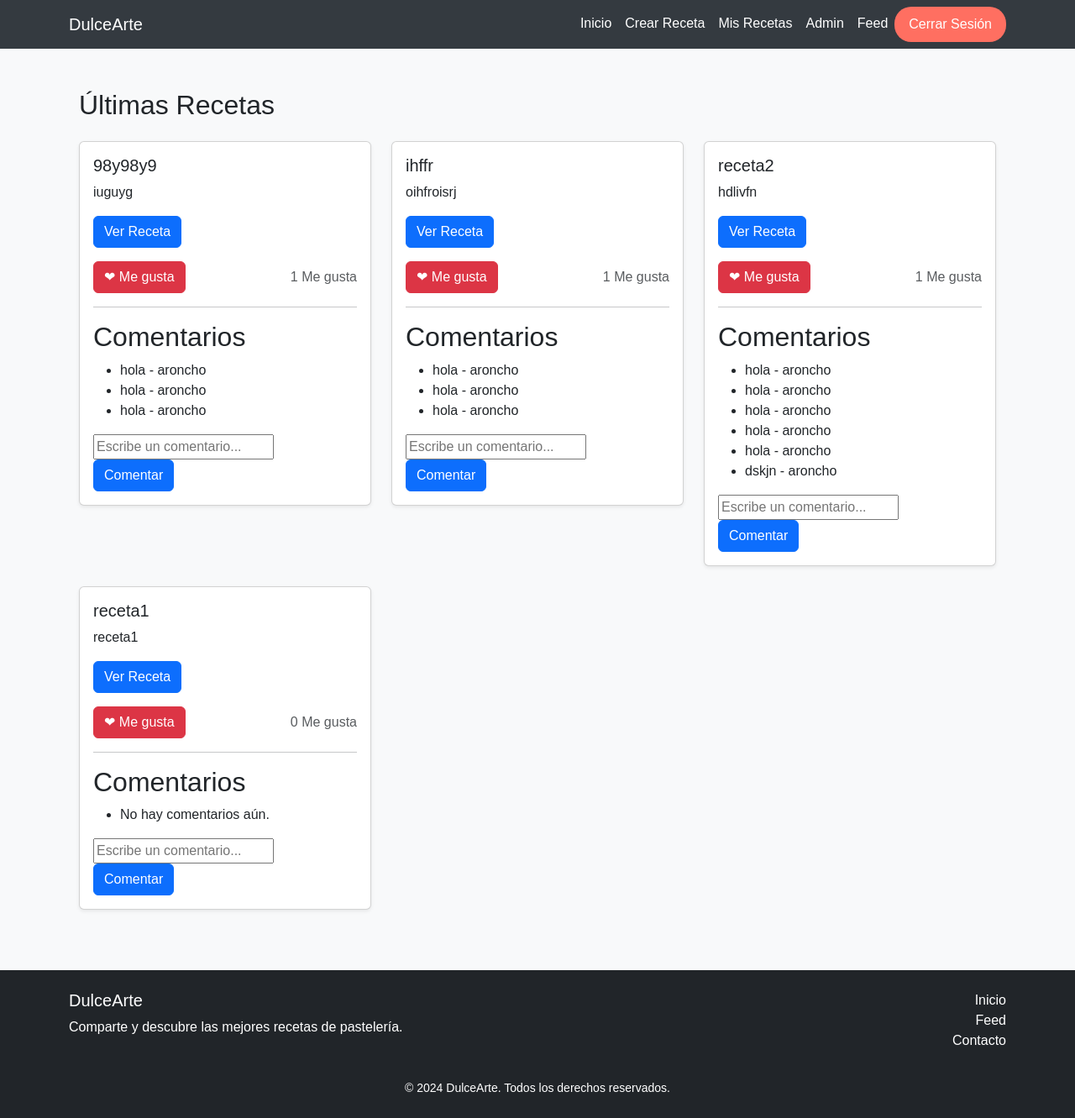
After one commit to Aromcho/dulcearte-django, a Django app: page /feed/ in a window 1280 px wide. The commit adds this page. Shown: the whole page at 84% size. Run offline with Django 5.2, Linux system fonts and the light colour scheme; a user stored in the database is signed in; data comes from the database, SQL or seed files in the repository.

Commit message:
proyecto listo

```diff
--- a/dulcearte/recetas/templates/recetas/base.html
+++ b/dulcearte/recetas/templates/recetas/base.html
@@ -1,44 +1,108 @@
-<!-- recetas/templates/recetas/base.html -->
 <!DOCTYPE html>
 <html lang="es">
 <head>
-    {% load static %} <!-- Cargar las etiquetas estáticas -->
+    {% load static %}
     <meta charset="UTF-8">
     <meta name="viewport" content="width=device-width, initial-scale=1.0">
     <title>{% block title %}DulceArte{% endblock %}</title>
     <!-- Bootstrap CSS -->
-    <link href="https://stackpath.bootstrapcdn.com/bootstrap/5.1.3/css/bootstrap.min.css" rel="stylesheet">
-    <!-- Custom CSS -->
-    <link rel="stylesheet" href="{% static 'css/styles.css' %}">
+    <link href="https://cdn.jsdelivr.net/npm/bootstrap@5.3.0-alpha1/dist/css/bootstrap.min.css" rel="stylesheet">
+    <style>
+        body {
+            background-color: #f8f9fa;
+            font-family: 'Arial', sans-serif;
+        }
+        .navbar {
+            background-color: #343a40;
+        }
+        .navbar-brand, .nav-link {
+            color: white !important;
+        }
+        .navbar-brand:hover, .nav-link:hover {
+            color: #ff6f61 !important;
+        }
+        .nav-item .btn-custom {
+            background-color: #ff6f61;
+            border-radius: 20px;
+            color: white;
+            padding: 0.5rem 1rem;
+        }
+        .nav-item .btn-custom:hover {
+            background-color: #e64a19;
+        }
+    </style>
 </head>
 <body>
-    <!-- Navegación -->
-    <nav class="navbar navbar-expand-lg navbar-light bg-light">
+    <!-- Navbar -->
+    <nav class="navbar navbar-expand-lg">
+        <div class="container">
             <a class="navbar-brand" href="{% url 'home' %}">DulceArte</a>
             <button class="navbar-toggler" type="button" data-bs-toggle="collapse" data-bs-target="#navbarNav" aria-controls="navbarNav" aria-expanded="false" aria-label="Toggle navigation">
                 <span class="navbar-toggler-icon"></span>
             </button>
             <div class="collapse navbar-collapse" id="navbarNav">
-            <ul class="navbar-nav ml-auto">
+                <ul class="navbar-nav ms-auto">
+                    <li class="nav-item">
+                        <a class="nav-link" href="{% url 'home' %}">Inicio</a>
+                    </li>
                     {% if user.is_authenticated %}
-                    <li class="nav-item"><a class="nav-link" href="{% url 'crear_receta' %}">Crear Receta</a></li>
-                    <li class="nav-item"><a class="nav-link" href="{% url 'cerrar_sesion' %}">Cerrar Sesión</a></li>
+                        <li class="nav-item">
+                            <a class="nav-link" href="{% url 'crear_receta' %}">Crear Receta</a>
+                        </li>
+                        <li class="nav-item">
+                            <a class="nav-link" href="{% url 'mis_recetas' %}">Mis Recetas</a>
+                        </li>
+                        <li class="nav-item">
+                            <a class="nav-link" href="{% url 'admin' %}">Admin</a>
+                        </li>
+                        <li class="nav-item">
+                            <a class="nav-link" href="{% url 'feed' %}">Feed</a>
+                        </li>
+                        <li class="nav-item">
+                            <a class="btn btn-custom" href="{% url 'cerrar_sesion' %}">Cerrar Sesión</a>
+                        </li>
                     {% else %}
-                    <li class="nav-item"><a class="nav-link" href="{% url 'inicio_sesion' %}">Iniciar Sesión</a></li>
-                    <li class="nav-item"><a class="nav-link" href="{% url 'registro' %}">Registrarse</a></li>
+                        <li class="nav-item">
+                            <a class="nav-link" href="{% url 'inicio_sesion' %}">Iniciar Sesión</a>
+                        </li>
+                        <li class="nav-item">
+                            <a class="btn btn-custom" href="{% url 'registro' %}">Registrarse</a>
+                        </li>
                     {% endif %}
                 </ul>
             </div>
+        </div>
     </nav>
 
-    <!-- Contenido Principal -->
+    <!-- Contenido principal -->
     <div class="container mt-5">
         {% block content %}{% endblock %}
     </div>
 
-    <!-- Bootstrap JS and dependencies -->
-    <script src="https://code.jquery.com/jquery-3.6.0.min.js"></script>
-    <script src="https://cdn.jsdelivr.net/npm/@popperjs/core@2.9.2/dist/umd/popper.min.js"></script>
-    <script src="https://stackpath.bootstrapcdn.com/bootstrap/5.1.3/js/bootstrap.min.js"></script>
+    <!-- Footer -->
+<footer class="bg-dark text-white mt-5">
+    <div class="container py-4">
+        <div class="row">
+            <div class="col-md-6">
+                <h5>DulceArte</h5>
+                <p>Comparte y descubre las mejores recetas de pastelería.</p>
+            </div>
+            <div class="col-md-6 text-md-end">
+                <ul class="list-unstyled">
+                    <li><a href="{% url 'home' %}" class="text-white text-decoration-none">Inicio</a></li>
+                    <li><a href="{% url 'feed' %}" class="text-white text-decoration-none">Feed</a></li>
+                    <li><a href="#" class="text-white text-decoration-none">Contacto</a></li>
+                </ul>
+            </div>
+        </div>
+        <div class="text-center mt-3">
+            <small>© 2024 DulceArte. Todos los derechos reservados.</small>
+        </div>
+    </div>
+</footer>
+
+    <!-- Bootstrap JS y dependencias -->
+    <script src="https://cdn.jsdelivr.net/npm/@popperjs/core@2.11.6/dist/umd/popper.min.js"></script>
+    <script src="https://cdn.jsdelivr.net/npm/bootstrap@5.3.0-alpha1/dist/js/bootstrap.min.js"></script>
 </body>
 </html>
--- /dev/null
+++ b/dulcearte/recetas/templates/recetas/feed.html
@@ -0,0 +1,91 @@
+{% extends 'recetas/base.html' %}
+
+{% block title %}Feed - DulceArte{% endblock %}
+
+{% block content %}
+    <div class="container mt-5">
+        <h2 class="mb-4">Últimas Recetas</h2>
+        <div class="row">
+            {% for receta in recetas %}
+                <div class="col-md-4">
+                    <div class="card mb-4 shadow-sm">
+                        <div class="card-body">
+                            <h5 class="card-title">{{ receta.titulo }}</h5>
+                            <p class="card-text">{{ receta.descripcion|truncatewords:20 }}</p>
+                            <a href="{% url 'detalle_receta' receta.id %}" class="btn btn-primary mb-3">Ver Receta</a>
+
+                            <!-- Sección de me gusta -->
+                            <div class="d-flex justify-content-between align-items-center">
+                                <button data-id="{{ receta.id }}" class="btn btn-danger btn-megusta">❤ Me gusta</button>
+                                <span id="like-count-{{ receta.id }}" class="text-muted">{{ receta.megusta_set.count }} Me gusta</span>
+                            </div>
+
+                            <!-- Sección de comentarios -->
+                            <hr>
+                            <h2>Comentarios</h2>
+                            <ul>
+                                {% for comentario in receta.comentarios.all %}
+                                    <li>{{ comentario.contenido }} - {{ comentario.autor }}</li>
+                                {% empty %}
+                                    <li>No hay comentarios aún.</li>
+                                {% endfor %}
+                            </ul>
+
+                            <!-- Formulario para agregar comentario -->
+                            <form class="comment-form" data-id="{{ receta.id }}">
+                                {% csrf_token %}
+                                <input type="text" name="contenido" placeholder="Escribe un comentario..." required>
+                                <button type="submit" class="btn btn-primary">Comentar</button>
+                            </form>
+
+                        </div>
+                    </div>
+                </div>
+            {% endfor %}
+        </div>
+    </div>
+
+    <!-- Script para manejar AJAX -->
+    <script>
+        // Manejar el clic en el botón de "Me gusta"
+        document.querySelectorAll('.btn-megusta').forEach(button => {
+            button.addEventListener('click', function() {
+                const recetaId = this.dataset.id;
+                fetch(`/receta/${recetaId}/megusta/`, {
+                    method: 'POST',
+                    headers: {
+                        'X-CSRFToken': '{{ csrf_token }}',
+                    }
+                })
+                .then(response => response.json())
+                .then(data => {
+                    document.getElementById(`like-count-${recetaId}`).innerText = `${data.likes} Me gusta`;
+                });
+            });
+        });
+
+        // Manejar el formulario de comentarios
+        document.querySelectorAll('.comment-form').forEach(form => {
+            form.addEventListener('submit', function(event) {
+                event.preventDefault();
+                const recetaId = this.dataset.id;
+                const formData = new FormData(this);
+
+                fetch(`/receta/${recetaId}/comentario/`, {
+                    method: 'POST',
+                    body: formData,
+                    headers: {
+                        'X-CSRFToken': '{{ csrf_token }}',
+                    }
+                })
+                .then(response => response.json())
+                .then(data => {
+                    // Actualizar la lista de comentarios
+                    const comentarioList = this.previousElementSibling;
+                    comentarioList.innerHTML += `<li>${data.comentario} - ${data.autor}</li>`;
+                    this.reset();  // Limpiar el formulario
+                });
+            });
+        });
+    </script>
+{% endblock %}
--- a/dulcearte/recetas/templates/recetas/home.html
+++ b/dulcearte/recetas/templates/recetas/home.html
@@ -1,4 +1,3 @@
-<!-- recetas/templates/recetas/home.html -->
 {% extends 'recetas/base.html' %}
 
 {% block title %}Inicio - DulceArte{% endblock %}
@@ -20,7 +19,8 @@
                     <div class="card-body">
                         <h5 class="card-title">{{ receta.titulo }}</h5>
                         <p class="card-text">{{ receta.descripcion|truncatewords:20 }}</p>
-                        <a href="#" class="btn btn-primary">Ver Receta</a>
+                        <!-- Link al detalle de la receta -->
+                        <a href="{% url 'detalle_receta' receta.id %}" class="btn btn-primary">Ver Receta</a>
                     </div>
                 </div>
             </div>
--- a/dulcearte/recetas/urls.py
+++ b/dulcearte/recetas/urls.py
@@ -8,5 +8,11 @@ urlpatterns = [
     path('publicacion/<int:publicacion_id>/comentario/', views.agregar_comentario, name='agregar_comentario'),
     path('publicacion/<int:publicacion_id>/megusta/', views.dar_megusta, name='dar_megusta'),
 
-
+    # Nuevas rutas
+    path('receta/<int:receta_id>/', views.detalle_receta, name='detalle_receta'),  # Detalle de receta
+    path('mis_recetas/', views.mis_recetas, name='mis_recetas'),
+    path('admin/', views.admin_page, name='admin'),
+    path('feed/', views.feed, name='feed'),
+     path('receta/<int:receta_id>/megusta/', views.dar_megusta, name='dar_megusta'),
+    path('receta/<int:receta_id>/comentario/', views.agregar_comentario, name='agregar_comentario'),
 ]
--- a/dulcearte/recetas/views.py
+++ b/dulcearte/recetas/views.py
@@ -1,15 +1,10 @@
-from django.shortcuts import render
-from .forms import RecetaForm
+from django.shortcuts import render, get_object_or_404
+from .forms import RecetaForm, PublicacionForm, ComentarioForm
 from django.contrib.auth.decorators import login_required
-from django.shortcuts import render, redirect
-from .forms import PublicacionForm
-from .forms import ComentarioForm
-from .models import Publicacion
-from .models import MeGusta
-from .models import Receta
-from django.db import IntegrityError
-
-
+from django.shortcuts import redirect
+from .models import Receta, Publicacion, MeGusta, Comentario
+from django.contrib import messages
+from django.http import JsonResponse
 
 
 def home(request):
@@ -29,7 +24,6 @@ def crear_receta(request):
         form = RecetaForm()
     return render(request, 'recetas/crear_receta.html', {'form': form})
 
-
 @login_required
 def crear_publicacion(request):
     if request.method == 'POST':
@@ -44,22 +38,64 @@ def crear_publicacion(request):
     return render(request, 'recetas/crear_publicacion.html', {'form': form})
 
 @login_required
-def agregar_comentario(request, publicacion_id):
-    publicacion = Publicacion.objects.get(id=publicacion_id)
+def agregar_comentario(request, receta_id):
+    receta = get_object_or_404(Receta, id=receta_id)
     if request.method == 'POST':
-        form = ComentarioForm(request.POST)
-        if form.is_valid():
-            comentario = form.save(commit=False)
-            comentario.autor = request.user
-            comentario.publicacion = publicacion
-            comentario.save()
-            return redirect('home')
-    else:
-        form = ComentarioForm()
-    return render(request, 'recetas/agregar_comentario.html', {'form': form, 'publicacion': publicacion})
+        contenido = request.POST.get('contenido')
+        if contenido:
+            comentario = Comentario.objects.create(contenido=contenido, autor=request.user, receta=receta)
+            return JsonResponse({
+                'comentario': comentario.contenido,
+                'autor': comentario.autor.username  # O cualquier otro dato del autor que quieras mostrar
+            })
+
 
 @login_required
-def dar_megusta(request, publicacion_id):
-    publicacion = Publicacion.objects.get(id=publicacion_id)
-    MeGusta.objects.create(usuario=request.user, publicacion=publicacion)
-    return redirect('home')
+def dar_megusta(request, receta_id):
+    receta = get_object_or_404(Receta, id=receta_id)
+    # Crear un nuevo 'Me gusta' si no existe
+    MeGusta.objects.create(usuario=request.user, receta=receta)
+    return JsonResponse({'likes': receta.megusta_set.count()})
+
+@login_required
+def mis_recetas(request):
+    recetas = Receta.objects.filter(autor=request.user)  # Muestra solo las recetas del usuario autenticado
+    return render(request, 'recetas/mis_recetas.html', {'recetas': recetas})
+
+@login_required
+def admin_page(request):
+    # Aquí puedes agregar lógica específica para la página del admin
+    return render(request, 'recetas/admin.html')
+
+def feed(request):
+    recetas = Receta.objects.all().order_by('-fecha_creacion')
+    return render(request, 'recetas/feed.html', {'recetas': recetas})
+
+@login_required
+def dar_megusta(request, receta_id):
+    receta = get_object_or_404(Receta, id=receta_id)
+    if not MeGusta.objects.filter(usuario=request.user, receta=receta).exists():
+        MeGusta.objects.create(usuario=request.user, receta=receta)
+    return redirect('detalle_receta', receta_id=receta.id)   # Redirigimos de nuevo al feed
+
+@login_required
+def agregar_comentario(request, receta_id):
+    receta = get_object_or_404(Receta, id=receta_id)
+    if request.method == 'POST':
+        contenido = request.POST.get('contenido')
+        if contenido:
+            Comentario.objects.create(contenido=contenido, autor=request.user, receta=receta)
+            messages.success(request, 'Comentario agregado exitosamente')
+    return redirect('detalle_receta', receta_id=receta_id) # Asegúrate de que la redirección sea a la página correcta
+
+def detalle_receta(request, receta_id):
+    receta = get_object_or_404(Receta, id=receta_id)
+
+    # Si el método es POST, intentamos publicar la receta
+    if request.method == 'POST' and 'publicar' in request.POST:
+        receta.publicada = True  # Cambiamos el estado de la receta a publicada
+        receta.save()
+        # Redirigimos a la página actual para ver la receta actualizada
+        return redirect('detalle_receta', receta_id=receta.id)
+
+    return render(request, 'recetas/detalle_receta.html', {'receta': receta})
```
Also changed, not shown: dulcearte/dulcearte/settings.py (+4 -9 lines), dulcearte/recetas/forms.py (+3 -5 lines), dulcearte/recetas/models.py (+4 -16 lines), dulcearte/recetas/templates/404.html (added, +53 -0 lines), dulcearte/recetas/templates/recetas/admin.html (added, +8 -0 lines), dulcearte/recetas/templates/recetas/agregar_comentario.html (+8 -10 lines), dulcearte/recetas/templates/recetas/crear_publicacion.html (+8 -10 lines), dulcearte/recetas/templates/recetas/crear_receta.html (+8 -10 lines), dulcearte/recetas/templates/recetas/detalle_receta.html (added, +39 -0 lines), dulcearte/recetas/templates/recetas/mis_recetas.html (added, +18 -0 lines), dulcearte/db.sqlite3, dulcearte/recetas/migrations/0002_receta_publicada.py (added), dulcearte/recetas/migrations/0003_remove_receta_publicada.py (added), dulcearte/recetas/migrations/0004_remove_comentario_publicacion_and_more.py (added). Lines whose indentation alone changed are shown as unchanged.
